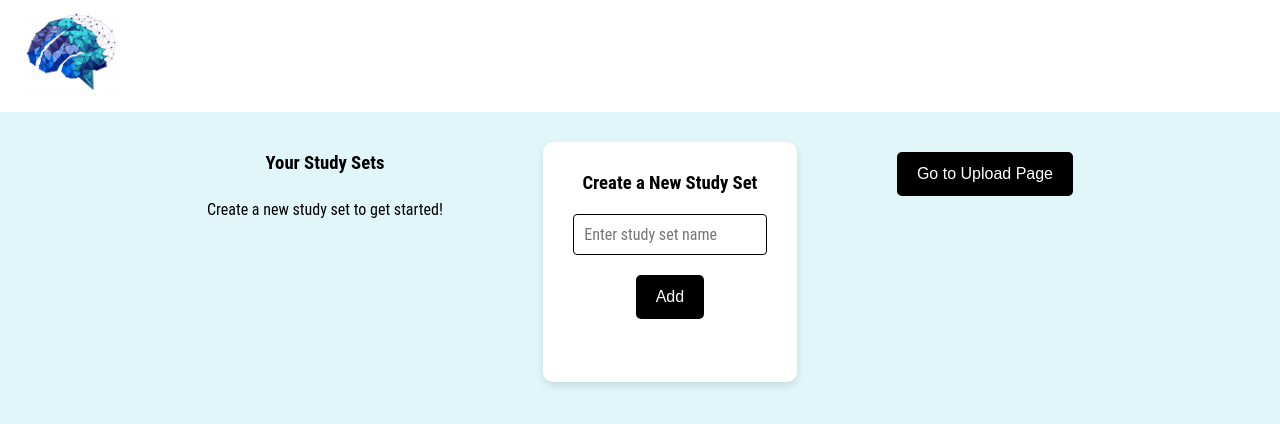
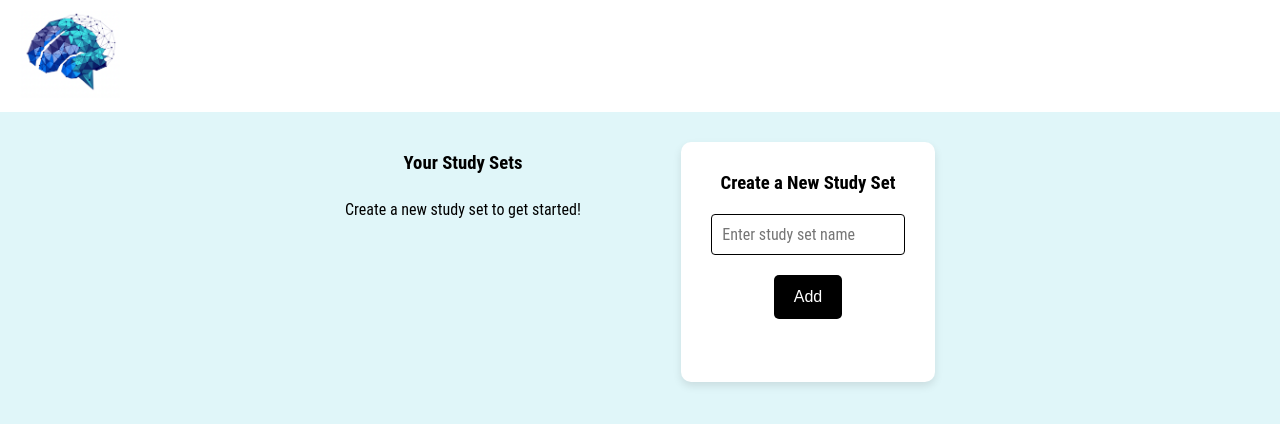
Before and after one commit to lilyschen/Yada, a React (Create React App) app in the folder frontend/: page /study-sets in a window 1280 px wide. Shown: the top 424 px of the page. Built offline with nearby package versions, Linux system fonts and the light colour scheme.

Commit message:
conditionally render msg if no flashcards in study set

```diff
--- a/frontend/src/pages/StudySetDetail.jsx
+++ b/frontend/src/pages/StudySetDetail.jsx
@@ -190,6 +190,8 @@ const StudySetDetailPage = () => {
           </div>
         )}
 
+        {flashcards.length > 0 ? (
+          <>
             <FlashcardList
               flashcards={flashcards}
               handleCardClick={handleCardClick}
@@ -197,12 +199,17 @@ const StudySetDetailPage = () => {
             <button className="get-started-btn" onClick={toggleEditMode}>
               {editMode ? "Cancel Edit" : "Edit"}
             </button>
-
             <div>
               <button onClick={handleStartSession} className="btn">
                 Start a Session
               </button>
             </div>
+          </>
+        ) : (
+          <p>
+            You have not added any flashcards to {studySetName} yet. Please select an option below to generate flashcards!
+          </p>
+        )}
 
         <button className="btn" onClick={toggleManualFlashcard}>
           {showManualFlashcard ? "Cancel" : "Create Flashcard Manually"}
--- a/frontend/src/pages/StudySetsPage.jsx
+++ b/frontend/src/pages/StudySetsPage.jsx
@@ -67,12 +67,11 @@ const StudySetsPage = () => {
           userInfo={userInfo}
         />
 
-        <div>
-          {/* Temporary button to navigate to upload page */}
+        {/* <div>
           <button onClick={() => navigate("/upload")} className="btn">
             Go to Upload Page
           </button>
-        </div>
+        </div> */}
       </div>
     </div>
   );
```
Lines whose indentation alone changed are shown as unchanged.
